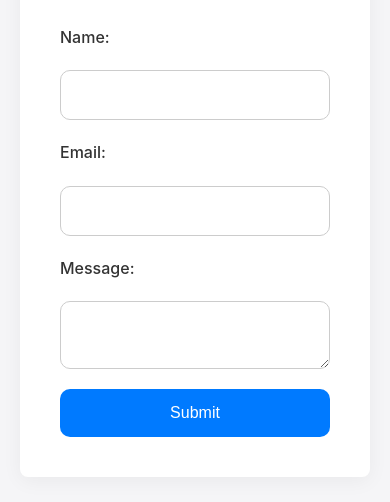
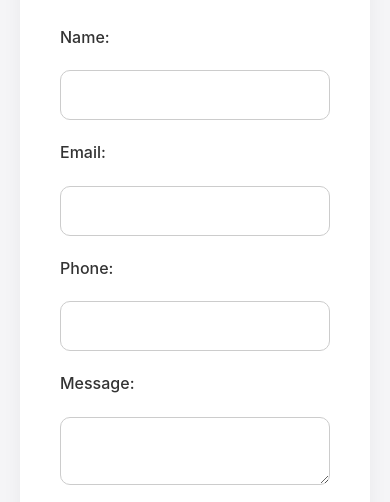
Before and after one commit to chris2thebell/BellDesigns, a plain HTML site: page contact.html in a window 390 px wide. Shown: the part 324-826 px from the top of the page. Drawn offline with Linux system fonts and the light colour scheme.

Commit message:
Updated to include phone number field

```diff
--- a/contact.html
+++ b/contact.html
@@ -30,6 +30,9 @@
 
             <label for="email">Email:</label>
             <input type="email" id="email" name="email" required>
+
+            <label for="phone">Phone:</label>
+            <input type="tel" id="phone" name="phone" required>
 
             <label for="message">Message:</label>
             <textarea id="message" name="message" required></textarea>
```
